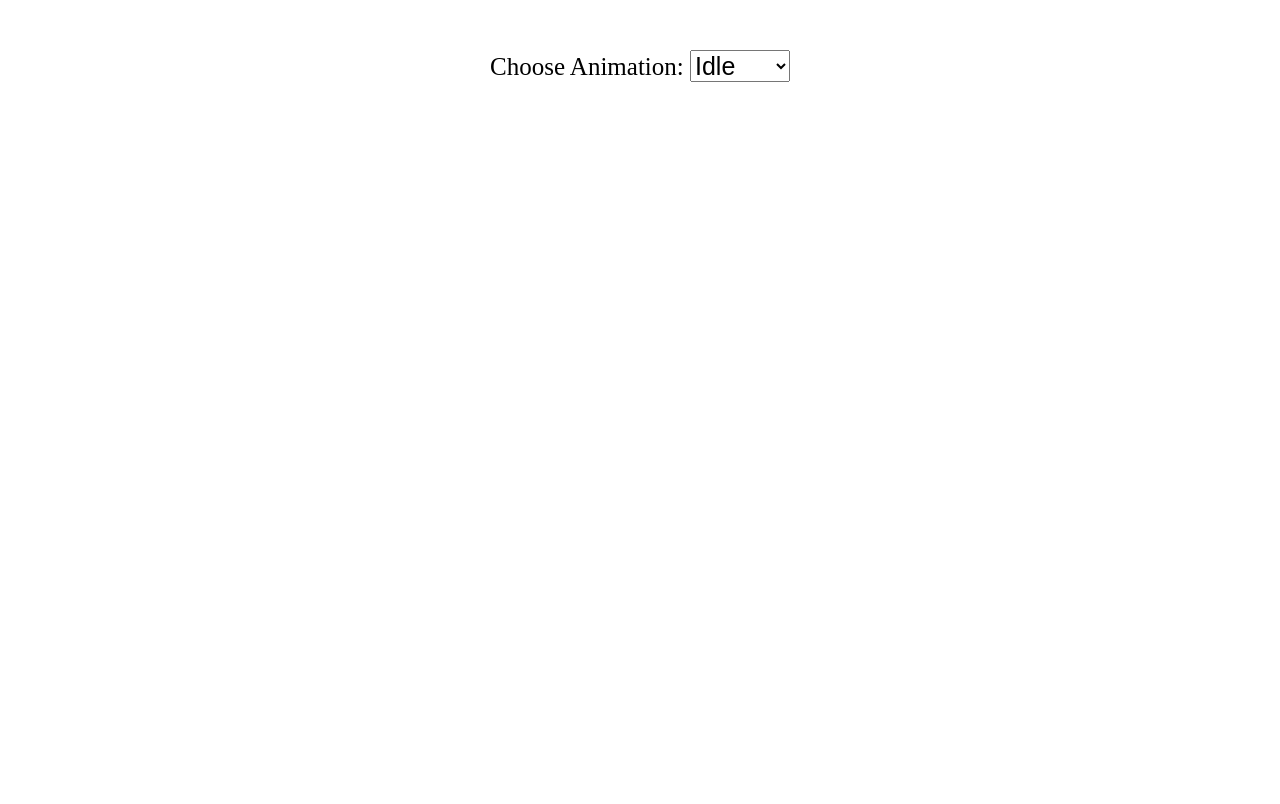
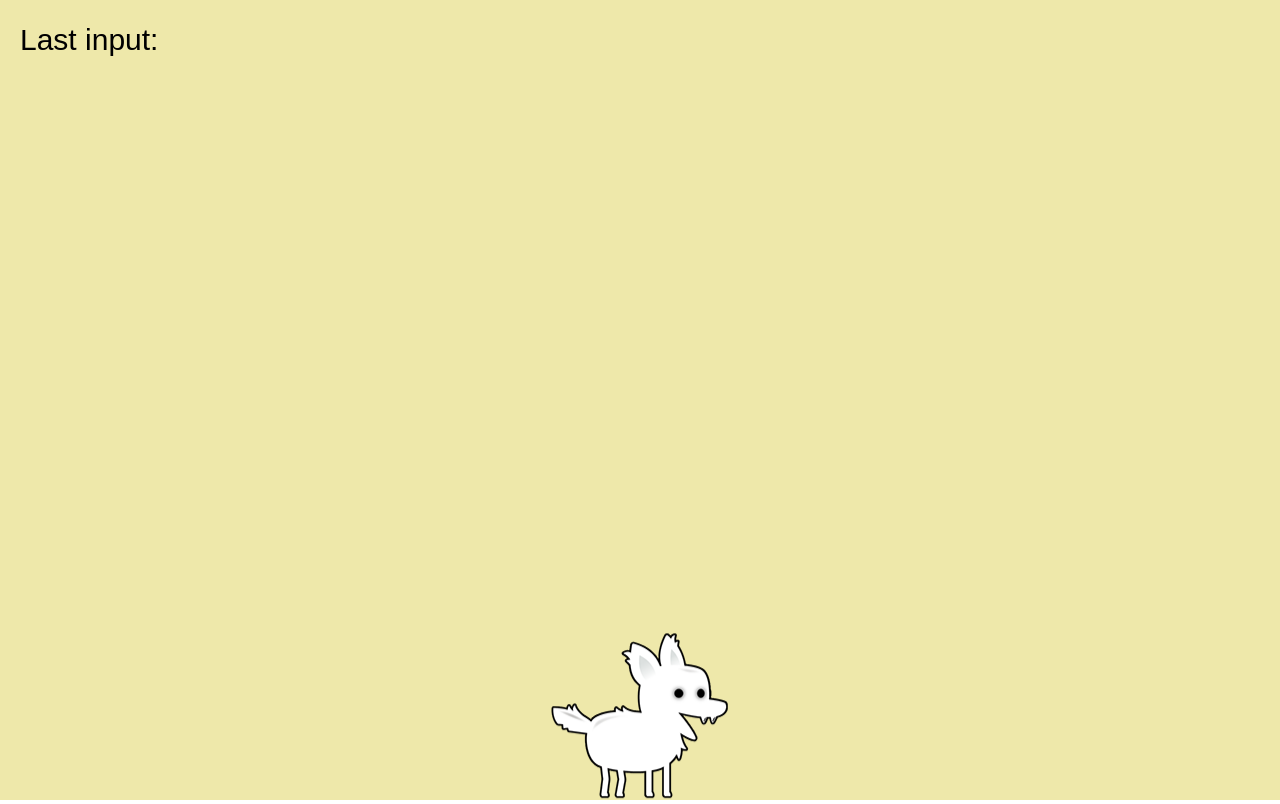
Before and after one commit to nugmara/Kuki-movements, a plain HTML site: page index.html in a window 1280 px wide. Drawn offline with Linux system fonts and the light colour scheme.

Commit message:
changed everything to start implementing addEventListeners

```diff
--- a/index.html
+++ b/index.html
@@ -9,21 +9,9 @@
 </head>
 <body>
     <canvas id="canvas1"></canvas>
-    <div class="controls">
-        <label for="animations">Choose Animation:</label>
-        <select name="animations" id="animations">
-            <option value="idle">Idle</option>
-            <option value="jump">Jump</option>
-            <option value="fall">Fall</option>
-            <option value="run">Run</option>
-            <option value="dizzy">Dizzy</option>
-            <option value="sit">Sit</option>
-            <option value="roll">Roll</option>
-            <option value="bite">Bite</option>
-            <option value="ko">Ko</option>
-            <option value="getHit">Get Hit</option>
-        </select>
-    </div>
-    <script src="script.js"></script>
+    <img src="/images/dog_left_right_white.png" id="shadowDog">
+    <h1 id="loading">LOADING...</h1>
+
+    <script type="module" src="./src/script.js"></script>
 </body>
 </html>
--- a/script.js
+++ /dev/null
@@ -1,86 +0,0 @@
-let playerState = "run"
-const dropdown = document.getElementById("animations")
-dropdown.addEventListener("change", function(e){
-    playerState = e.target.value
-})
-const canvas = document.getElementById("canvas1");
-const ctx = canvas.getContext("2d");
-const CANVAS_WIDTH = (canvas.width = 600);
-const CANVAS_HEIGHT = (canvas.height = 600);
-
-const playerImage = new Image()
-playerImage.src = "./images/shadow_dog.png"
-const spriteWidth = 575;
-const spriteHeight = 523;
-let gameFrame = 0;
-const staggerFrames = 5;
-const spriteAnimations = [];
-const animationStates = [
-    {
-        name: "idle",
-        frames: 7,
-    },
-    {
-        name: "jump",
-        frames: 7
-    },
-    {
-        name: "fall",
-        frames: 7
-    },
-    {
-        name: "run",
-        frames: 9
-    },
-    {
-        name: "dizzy",
-        frames: 11
-    },
-    {
-        name: "sit",
-        frames: 5
-    },
-    {
-        name: "roll",
-        frames: 7
-    },
-    {
-        name: "bite",
-        frames: 7
-    },
-    {
-        name: "ko",
-        frames: 12
-    },
-    {
-        name: "getHit",
-        frames: 4
-    }
-];
-animationStates.forEach((state, index) => {
-    let frames = {
-        loc: [],
-    }
-    for(let j = 0; j < state.frames; j++){
-        let positionX = j * spriteWidth;
-        let positionY = index * spriteHeight;
-        frames.loc.push({x: positionX, y: positionY})
-    }
-    spriteAnimations[state.name] = frames;
-})
-console.log(spriteAnimations)
-
-function animate() {
-    ctx.clearRect(0, 0, CANVAS_WIDTH, CANVAS_HEIGHT)
-    let position = Math.floor(gameFrame/staggerFrames) % spriteAnimations[playerState].loc.length;
-    let frameX = spriteWidth * position;
-    let frameY = spriteAnimations[playerState].loc[position].y
-    // ctx.fillRect(50,50, 100, 100)
-    // ctx.drawImage(image, sx, sy, sw, sh, the last four arguments will tell js where on our
-    // destination canvas we want to draw just that cropped out part onto => dx, dy, dw, dh)
-    ctx.drawImage(playerImage, frameX, frameY, spriteWidth, spriteHeight, 0, 0, spriteWidth, spriteHeight)
-
-    gameFrame++
-    requestAnimationFrame(animate)
-}
-animate();
--- /dev/null
+++ b/src/input.js
@@ -0,0 +1,25 @@
+export default class InputHandler {
+  constructor() {
+    this.lastKey = "";
+    window.addEventListener("keydown",  (e) => {
+      switch (e.key) {
+        case "ArrowLeft":
+          this.lastKey = "PRESS left";
+          break;
+        case "ArrowRight":
+          this.lastKey = "PRESS right";
+          break;
+      }
+    });
+    window.addEventListener("keyup", (e) =>{
+      switch (e.key) {
+        case "ArrowLeft":
+          this.lastKey = "RELEASE left";
+          break;
+        case "ArrowRight":
+          this.lastKey = "RELEASE right";
+          break;
+      }
+    });
+  }
+}
--- /dev/null
+++ b/src/player.js
@@ -0,0 +1,18 @@
+export default class Player {
+    constructor(gameWidth, gameHeight) {
+        this.gameWidth = gameWidth;
+        this.gameHeight = gameHeight;
+        this.states = [];
+        this.currentState = this.states[0];
+        this.image = document.getElementById("shadowDog")
+        this.width = 200;
+        this.height = 181.83;
+        this.x = this.gameWidth/2 - this.width/2;
+        this.y = this.gameHeight - this.height;
+        this.frameX = 0;
+        this.frameY = 0;
+    }
+    draw(context){
+        context.drawImage(this.image, this.width * this.frameX, this.height * this.frameY, this.width, this.height, this.x, this.y, this.width, this.height)
+    }
+}
--- /dev/null
+++ b/src/script.js
@@ -0,0 +1,26 @@
+import Player from "./player.js"
+import InputHandler from "./input.js"
+import {drawStatusText} from "./utils.js"
+
+window.addEventListener("load", function(){
+    const loading = document.getElementById("loading")
+    loading.style.display = "none";
+    const canvas = document.getElementById("canvas1")
+    const ctx = canvas.getContext("2d")
+    canvas.width = window.innerWidth;
+    canvas.height = window.innerHeight
+
+    const player = new Player(canvas.width, canvas.height)
+    const input = new InputHandler()
+
+    function animate() {
+        // console.log(input.lastKey)
+        ctx.clearRect(0, 0, canvas.width, canvas.height)
+        player.draw(ctx)
+        drawStatusText(ctx, input)
+        requestAnimationFrame(animate)
+
+    }
+    animate()
+
+})
--- /dev/null
+++ b/src/utils.js
@@ -0,0 +1,4 @@
+ export function drawStatusText(context, input){
+    context.font = "30px Arial";
+    context.fillText("Last input: " + input.lastKey, 20, 50)
+}
--- a/style.css
+++ b/style.css
@@ -1,18 +1,24 @@
-#canvas1 {
+* {
+    margin: 0;
+    padding: 0;
+    box-sizing: border-box;
+    font-family: Arial, Helvetica, sans-serif;
+}
+bordy {
+    overflow: hidden;
+}
+canvas {
+    background: palegoldenrod;
+    top: 0;
+    left: 0;
+}
+img {
+    display: none
+}
+#loading {
     position: absolute;
     top: 50%;
-    left: 50%;
-    transform: translate(-50%, -50%);
-    width: 600px;
-    height: 600px;
+    width: 100%;
+    text-align: center;
+    font-size: 80px;
 }
-.controls {
-    position: absolute;
-    z-index: 10;
-    top: 50px;
-    left: 50%;
-    transform: translate(-50%);
-}
-.controls, select, option {
-    font-size: 25px;
-}
```
Also changed, not shown: images/dog_left_right_white.png (added).
